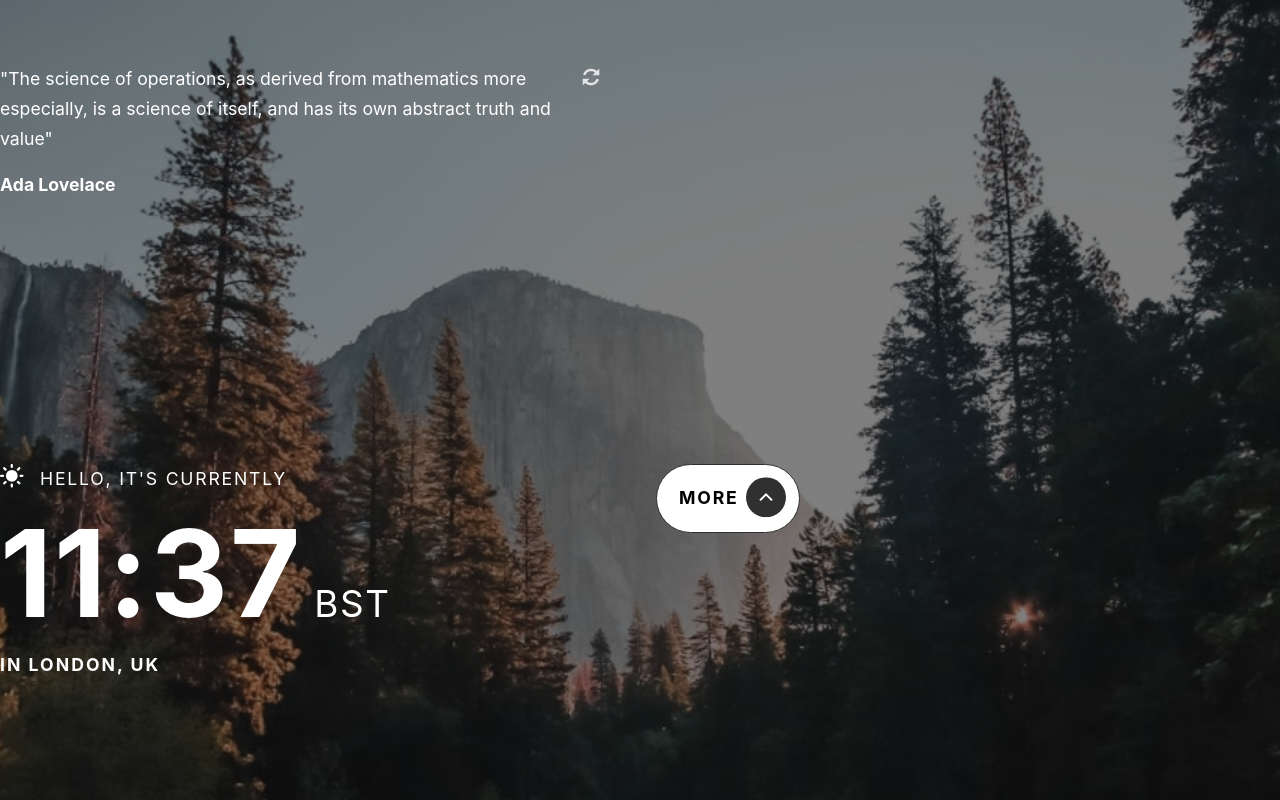
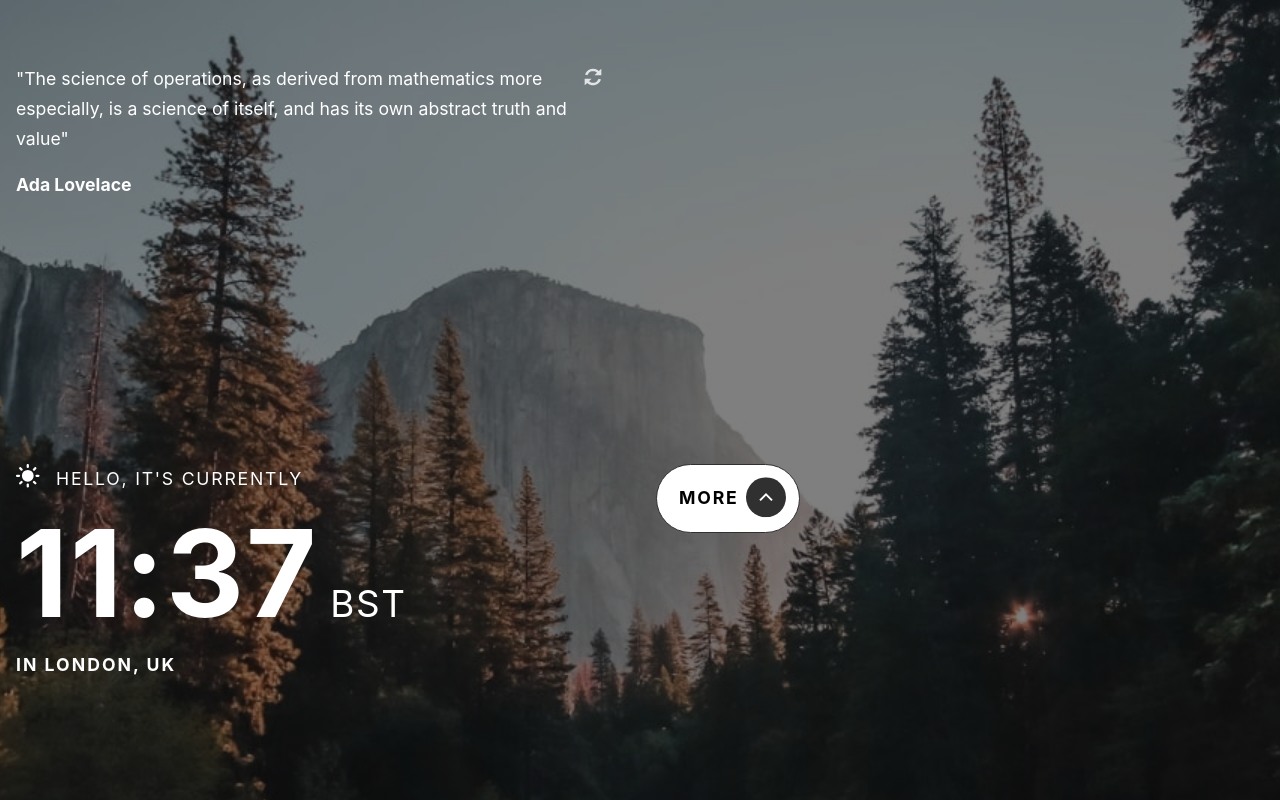
Before and after one commit to dwhenson/frontendmentor-clock-app, a website: page src/index.html in a window 1280 px wide. Shown: the top 800 px of the page. Drawn offline with nearby package versions, Linux system fonts and the light colour scheme; files that its build step writes are made by us from their sources.

Commit message:
✅ ADD: padding to body

```diff
--- a/src/scss/composition/_align-content.scss
+++ b/src/scss/composition/_align-content.scss
@@ -5,7 +5,7 @@ $max: 1440px;
 .align-content {
   display: grid;
   grid-template-rows: repeat(3, 50vh);
-  grid-template-columns: 1fr minmax(375px, 1440px) 1fr;
+  grid-template-columns: minmax(1rem, 1fr) minmax(375px, 1440px) minmax(1rem, 1fr);
   // align-content: space-between;
 
   > * {
```
